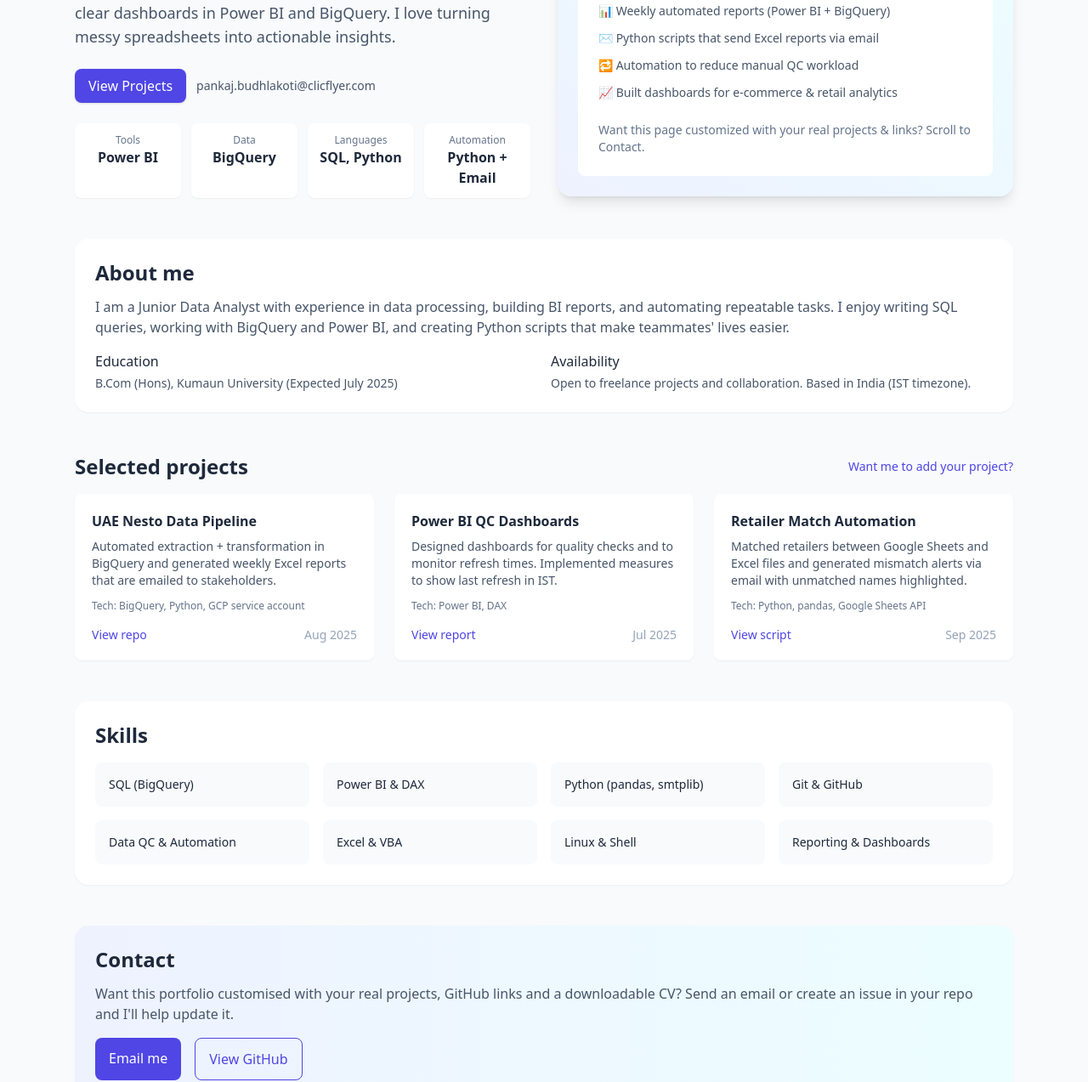
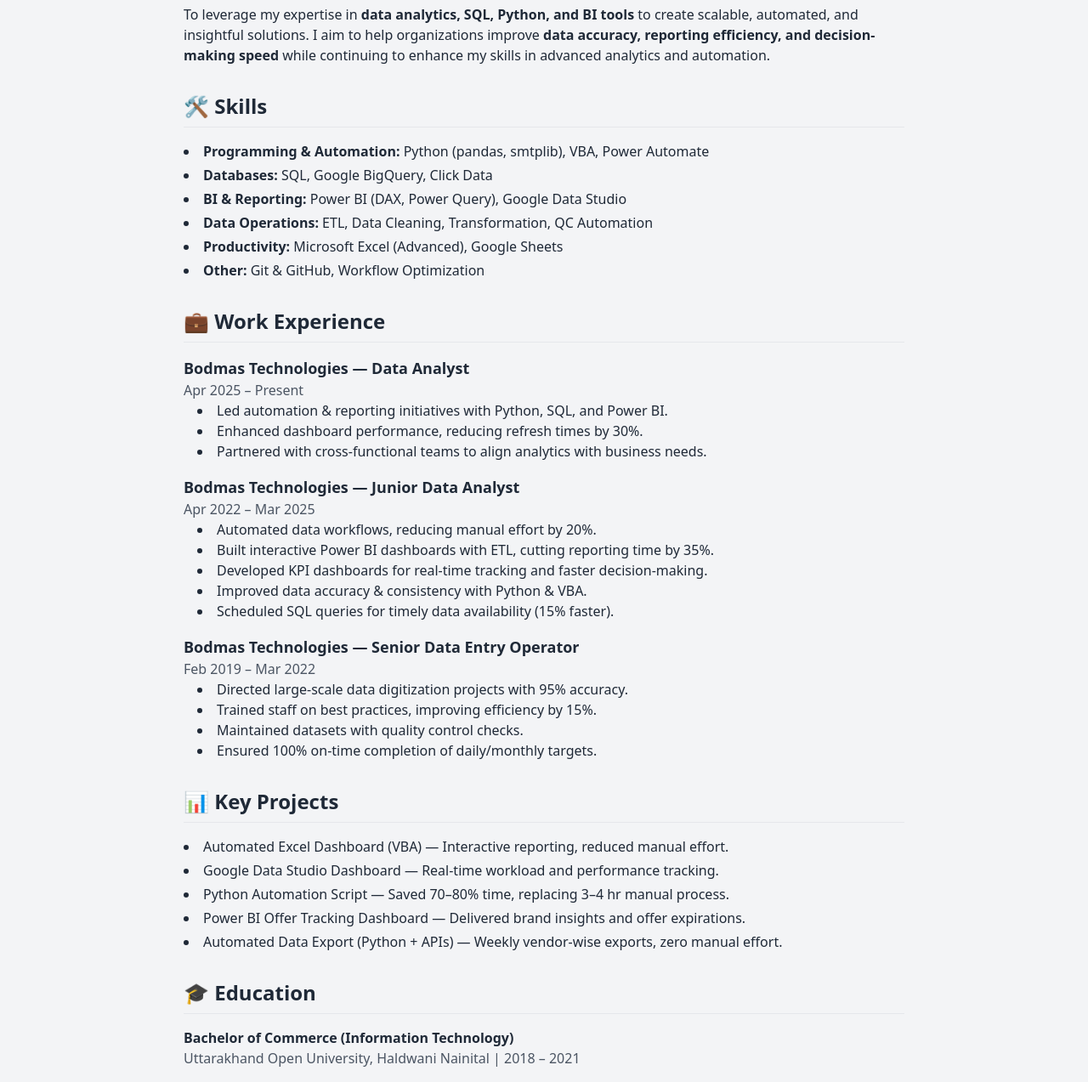
Before and after one commit to PankajBudhlakoti910/Portfolio, a plain HTML site: page index.html in a window 1280 px wide. Shown: the part 216-1489 px from the top of the page at 85% size. Drawn offline with nearby package versions, Linux system fonts and the light colour scheme.

Commit message:
Update index.html

```diff
--- a/index.html
+++ b/index.html
@@ -1,178 +1,116 @@
-<!doctype html>
+<!DOCTYPE html>
 <html lang="en">
 <head>
-  <meta charset="utf-8" />
-  <meta name="viewport" content="width=device-width, initial-scale=1" />
-  <title>Pankaj Budhlakoti — Portfolio</title>
-  <!-- Tailwind via CDN (good for quick demo in Codespace/GitHub Pages) -->
+  <meta charset="UTF-8" />
+  <meta name="viewport" content="width=device-width, initial-scale=1.0" />
+  <title>Pankaj Budhlakoti - Resume</title>
   <script src="https://cdn.tailwindcss.com"></script>
-  <meta name="description" content="Personal portfolio - copy and paste to GitHub / Codespaces" />
 </head>
-<body class="bg-slate-50 text-slate-800 antialiased">
-  <header class="bg-white/80 backdrop-blur sticky top-0 z-40 shadow-sm">
-    <div class="max-w-6xl mx-auto px-6 py-4 flex items-center justify-between">
-      <div class="flex items-center space-x-4">
-        <div class="w-10 h-10 rounded-full bg-gradient-to-tr from-indigo-500 to-cyan-400 flex items-center justify-center text-white font-bold">PB</div>
-        <div>
-          <h1 class="text-lg font-semibold">Pankaj Budhlakoti</h1>
-          <p class="text-sm text-slate-500">Junior Data Analyst / Automation & Power BI</p>
-        </div>
-      </div>
-      <nav class="space-x-4 text-sm">
-        <a href="#about" class="hover:underline">About</a>
-        <a href="#projects" class="hover:underline">Projects</a>
-        <a href="#skills" class="hover:underline">Skills</a>
-        <a href="#contact" class="hover:underline">Contact</a>
-      </nav>
-    </div>
-  </header>
+<body class="bg-gray-100 text-gray-800">
+  <!-- Container -->
+  <div class="max-w-4xl mx-auto p-6">
 
-  <main class="max-w-6xl mx-auto px-6 py-12 space-y-12">
-    <!-- Hero -->
-    <section class="grid md:grid-cols-2 gap-8 items-center">
-      <div>
-        <h2 class="text-4xl font-extrabold leading-tight">Hi, I'm Pankaj 👋</h2>
-        <p class="mt-4 text-lg text-slate-600">I build data pipelines, automate repetitive tasks, and create clear dashboards in Power BI and BigQuery. I love turning messy spreadsheets into actionable insights.</p>
+    <!-- Header -->
+    <header class="text-center mb-10">
+      <h1 class="text-4xl font-bold text-gray-900">Pankaj Budhlakoti</h1>
+      <p class="text-lg text-gray-600">Data Analyst | BI & Automation Specialist</p>
+      <p class="text-gray-600 mt-2">
+        📧 <a href="mailto:pankaj.budhlakoti@clicflyer.com" class="text-blue-600 hover:underline">pankaj.budhlakoti@clicflyer.com</a> |
+        💻 <a href="https://github.com/your-username" target="_blank" class="text-blue-600 hover:underline">GitHub</a>
+      </p>
+    </header>
 
-        <div class="mt-6 flex items-center space-x-3">
-          <a href="#projects" class="inline-flex items-center gap-2 bg-indigo-600 text-white px-4 py-2 rounded-lg shadow hover:bg-indigo-700">View Projects</a>
-          <a href="mailto:pankaj.budhlakoti@clicflyer.com" class="text-sm text-slate-600 hover:underline">pankaj.budhlakoti@clicflyer.com</a>
-        </div>
+    <!-- Objective -->
+    <section class="mb-8">
+      <h2 class="text-2xl font-semibold border-b pb-2 mb-4">🎯 Objective</h2>
+      <p>
+        To leverage my expertise in <b>data analytics, SQL, Python, and BI tools</b> to create scalable, automated, and insightful solutions.
+        I aim to help organizations improve <b>data accuracy, reporting efficiency, and decision-making speed</b> while continuing to enhance my skills in advanced analytics and automation.
+      </p>
+    </section>
 
-        <div class="mt-6 grid grid-cols-2 gap-3 sm:grid-cols-4">
-          <div class="p-3 bg-white rounded-lg shadow-sm text-center">
-            <div class="text-xs text-slate-500">Tools</div>
-            <div class="font-semibold">Power BI</div>
-          </div>
-          <div class="p-3 bg-white rounded-lg shadow-sm text-center">
-            <div class="text-xs text-slate-500">Data</div>
-            <div class="font-semibold">BigQuery</div>
-          </div>
-          <div class="p-3 bg-white rounded-lg shadow-sm text-center">
-            <div class="text-xs text-slate-500">Languages</div>
-            <div class="font-semibold">SQL, Python</div>
-          </div>
-          <div class="p-3 bg-white rounded-lg shadow-sm text-center">
-            <div class="text-xs text-slate-500">Automation</div>
-            <div class="font-semibold">Python + Email</div>
-          </div>
-        </div>
+    <!-- Skills -->
+    <section class="mb-8">
+      <h2 class="text-2xl font-semibold border-b pb-2 mb-4">🛠️ Skills</h2>
+      <ul class="list-disc list-inside space-y-1">
+        <li><b>Programming & Automation:</b> Python (pandas, smtplib), VBA, Power Automate</li>
+        <li><b>Databases:</b> SQL, Google BigQuery, Click Data</li>
+        <li><b>BI & Reporting:</b> Power BI (DAX, Power Query), Google Data Studio</li>
+        <li><b>Data Operations:</b> ETL, Data Cleaning, Transformation, QC Automation</li>
+        <li><b>Productivity:</b> Microsoft Excel (Advanced), Google Sheets</li>
+        <li><b>Other:</b> Git & GitHub, Workflow Optimization</li>
+      </ul>
+    </section>
+
+    <!-- Work Experience -->
+    <section class="mb-8">
+      <h2 class="text-2xl font-semibold border-b pb-2 mb-4">💼 Work Experience</h2>
+
+      <div class="mb-4">
+        <h3 class="text-lg font-bold">Bodmas Technologies — Data Analyst</h3>
+        <p class="text-gray-600">Apr 2025 – Present</p>
+        <ul class="list-disc list-inside ml-4">
+          <li>Led automation & reporting initiatives with Python, SQL, and Power BI.</li>
+          <li>Enhanced dashboard performance, reducing refresh times by 30%.</li>
+          <li>Partnered with cross-functional teams to align analytics with business needs.</li>
+        </ul>
       </div>
 
-      <div class="bg-gradient-to-tr from-indigo-50 to-cyan-50 rounded-2xl p-6 shadow-lg">
-        <div class="rounded-lg overflow-hidden bg-white p-6">
-          <h3 class="font-semibold">Quick snapshot</h3>
-          <ul class="mt-4 space-y-3 text-sm text-slate-600">
-            <li>📊 Weekly automated reports (Power BI + BigQuery)</li>
-            <li>✉️ Python scripts that send Excel reports via email</li>
-            <li>🔁 Automation to reduce manual QC workload</li>
-            <li>📈 Built dashboards for e‑commerce & retail analytics</li>
-          </ul>
-          <div class="mt-6 text-sm text-slate-500">Want this page customized with your real projects & links? Scroll to Contact.</div>
-        </div>
+      <div class="mb-4">
+        <h3 class="text-lg font-bold">Bodmas Technologies — Junior Data Analyst</h3>
+        <p class="text-gray-600">Apr 2022 – Mar 2025</p>
+        <ul class="list-disc list-inside ml-4">
+          <li>Automated data workflows, reducing manual effort by 20%.</li>
+          <li>Built interactive Power BI dashboards with ETL, cutting reporting time by 35%.</li>
+          <li>Developed KPI dashboards for real-time tracking and faster decision-making.</li>
+          <li>Improved data accuracy & consistency with Python & VBA.</li>
+          <li>Scheduled SQL queries for timely data availability (15% faster).</li>
+        </ul>
       </div>
-    </section>
 
-    <!-- About -->
-    <section id="about" class="bg-white rounded-2xl p-6 shadow-sm">
-      <h3 class="text-2xl font-semibold">About me</h3>
-      <p class="mt-3 text-slate-600">I am a Junior Data Analyst with experience in data processing, building BI reports, and automating repeatable tasks. I enjoy writing SQL queries, working with BigQuery and Power BI, and creating Python scripts that make teammates' lives easier.</p>
-      <div class="mt-4 grid sm:grid-cols-2 gap-4">
-        <div>
-          <h4 class="font-medium">Education</h4>
-          <p class="text-sm text-slate-600 mt-1">B.Com (Hons), Kumaun University (Expected July 2025)</p>
-        </div>
-        <div>
-          <h4 class="font-medium">Availability</h4>
-          <p class="text-sm text-slate-600 mt-1">Open to freelance projects and collaboration. Based in India (IST timezone).</p>
-        </div>
+      <div>
+        <h3 class="text-lg font-bold">Bodmas Technologies — Senior Data Entry Operator</h3>
+        <p class="text-gray-600">Feb 2019 – Mar 2022</p>
+        <ul class="list-disc list-inside ml-4">
+          <li>Directed large-scale data digitization projects with 95% accuracy.</li>
+          <li>Trained staff on best practices, improving efficiency by 15%.</li>
+          <li>Maintained datasets with quality control checks.</li>
+          <li>Ensured 100% on-time completion of daily/monthly targets.</li>
+        </ul>
       </div>
     </section>
 
     <!-- Projects -->
-    <section id="projects">
-      <div class="flex items-center justify-between mb-4">
-        <h3 class="text-2xl font-semibold">Selected projects</h3>
-        <a href="#contact" class="text-sm text-indigo-600 hover:underline">Want me to add your project?</a>
-      </div>
-
-      <div class="grid sm:grid-cols-2 lg:grid-cols-3 gap-6">
-        <!-- Project 1 -->
-        <article class="bg-white p-5 rounded-lg shadow-sm">
-          <h4 class="font-semibold">UAE Nesto Data Pipeline</h4>
-          <p class="text-sm text-slate-600 mt-2">Automated extraction + transformation in BigQuery and generated weekly Excel reports that are emailed to stakeholders.</p>
-          <p class="mt-3 text-xs text-slate-500">Tech: BigQuery, Python, GCP service account</p>
-          <div class="mt-4 flex items-center justify-between text-sm">
-            <a href="#" class="text-indigo-600 hover:underline">View repo</a>
-            <span class="text-slate-400">Aug 2025</span>
-          </div>
-        </article>
-
-        <!-- Project 2 -->
-        <article class="bg-white p-5 rounded-lg shadow-sm">
-          <h4 class="font-semibold">Power BI QC Dashboards</h4>
-          <p class="text-sm text-slate-600 mt-2">Designed dashboards for quality checks and to monitor refresh times. Implemented measures to show last refresh in IST.</p>
-          <p class="mt-3 text-xs text-slate-500">Tech: Power BI, DAX</p>
-          <div class="mt-4 flex items-center justify-between text-sm">
-            <a href="#" class="text-indigo-600 hover:underline">View report</a>
-            <span class="text-slate-400">Jul 2025</span>
-          </div>
-        </article>
-
-        <!-- Project 3 -->
-        <article class="bg-white p-5 rounded-lg shadow-sm">
-          <h4 class="font-semibold">Retailer Match Automation</h4>
-          <p class="text-sm text-slate-600 mt-2">Matched retailers between Google Sheets and Excel files and generated mismatch alerts via email with unmatched names highlighted.</p>
-          <p class="mt-3 text-xs text-slate-500">Tech: Python, pandas, Google Sheets API</p>
-          <div class="mt-4 flex items-center justify-between text-sm">
-            <a href="#" class="text-indigo-600 hover:underline">View script</a>
-            <span class="text-slate-400">Sep 2025</span>
-          </div>
-        </article>
-
-      </div>
+    <section class="mb-8">
+      <h2 class="text-2xl font-semibold border-b pb-2 mb-4">📊 Key Projects</h2>
+      <ul class="list-disc list-inside space-y-1">
+        <li>Automated Excel Dashboard (VBA) — Interactive reporting, reduced manual effort.</li>
+        <li>Google Data Studio Dashboard — Real-time workload and performance tracking.</li>
+        <li>Python Automation Script — Saved 70–80% time, replacing 3–4 hr manual process.</li>
+        <li>Power BI Offer Tracking Dashboard — Delivered brand insights and offer expirations.</li>
+        <li>Automated Data Export (Python + APIs) — Weekly vendor-wise exports, zero manual effort.</li>
+      </ul>
     </section>
 
-    <!-- Skills -->
-    <section id="skills" class="bg-white p-6 rounded-2xl shadow-sm">
-      <h3 class="text-2xl font-semibold">Skills</h3>
-      <div class="mt-4 grid sm:grid-cols-2 lg:grid-cols-4 gap-4 text-sm">
-        <div class="p-4 bg-slate-50 rounded-lg">SQL (BigQuery)</div>
-        <div class="p-4 bg-slate-50 rounded-lg">Power BI & DAX</div>
-        <div class="p-4 bg-slate-50 rounded-lg">Python (pandas, smtplib)</div>
-        <div class="p-4 bg-slate-50 rounded-lg">Git & GitHub</div>
-        <div class="p-4 bg-slate-50 rounded-lg">Data QC & Automation</div>
-        <div class="p-4 bg-slate-50 rounded-lg">Excel & VBA</div>
-        <div class="p-4 bg-slate-50 rounded-lg">Linux & Shell</div>
-        <div class="p-4 bg-slate-50 rounded-lg">Reporting & Dashboards</div>
-      </div>
+    <!-- Education -->
+    <section class="mb-8">
+      <h2 class="text-2xl font-semibold border-b pb-2 mb-4">🎓 Education</h2>
+      <p><b>Bachelor of Commerce (Information Technology)</b></p>
+      <p class="text-gray-600">Uttarakhand Open University, Haldwani Nainital | 2018 – 2021</p>
     </section>
 
-    <!-- Contact -->
-    <section id="contact" class="bg-gradient-to-r from-indigo-50 to-cyan-50 p-6 rounded-2xl shadow-sm">
-      <h3 class="text-2xl font-semibold">Contact</h3>
-      <p class="mt-3 text-slate-600">Want this portfolio customised with your real projects, GitHub links and a downloadable CV? Send an email or create an issue in your repo and I'll help update it.</p>
-
-      <div class="mt-4 flex flex-col sm:flex-row gap-4">
-        <a href="mailto:pankaj.budhlakoti@clicflyer.com?subject=Portfolio%20Update" class="inline-block px-4 py-3 bg-indigo-600 text-white rounded-lg">Email me</a>
-        <a href="https://github.com/" target="_blank" class="inline-block px-4 py-3 border border-indigo-600 rounded-lg text-indigo-600">View GitHub</a>
-      </div>
-
-      <div class="mt-6 text-sm text-slate-500">Tip: Replace placeholder text with your real projects and link each "View repo" to the corresponding GitHub repository.</div>
+    <!-- Certifications -->
+    <section class="mb-8">
+      <h2 class="text-2xl font-semibold border-b pb-2 mb-4">📜 Certifications</h2>
+      <p><b>PL-300 Prep: Microsoft Power BI Data Analyst</b></p>
+      <p class="text-gray-600">Certificate ID: 112223334454dfdfd</p>
     </section>
 
-  </main>
-
-  <footer class="py-6">
-    <div class="max-w-6xl mx-auto px-6 text-sm text-center text-slate-500">© { new Date().getFullYear() } Pankaj Budhlakoti — Built with ❤️ • <a href="#" class="underline">Download CV</a></div>
-  </footer>
-
-  <!-- Small helper script to replace the footer year (no build needed) -->
-  <script>
-    try {
-      var el = document.querySelector('footer div');
-      if (el) el.innerHTML = el.innerHTML.replace('{ new Date().getFullYear() }', new Date().getFullYear());
-    } catch (e) { console.warn(e); }
-  </script>
+    <!-- Footer -->
+    <footer class="text-center mt-10 text-gray-600">
+      <p>🌐 Portfolio Website: Coming soon via GitHub Pages</p>
+      <p class="mt-2">© 2025 Pankaj Budhlakoti</p>
+    </footer>
+  </div>
 </body>
 </html>
```
